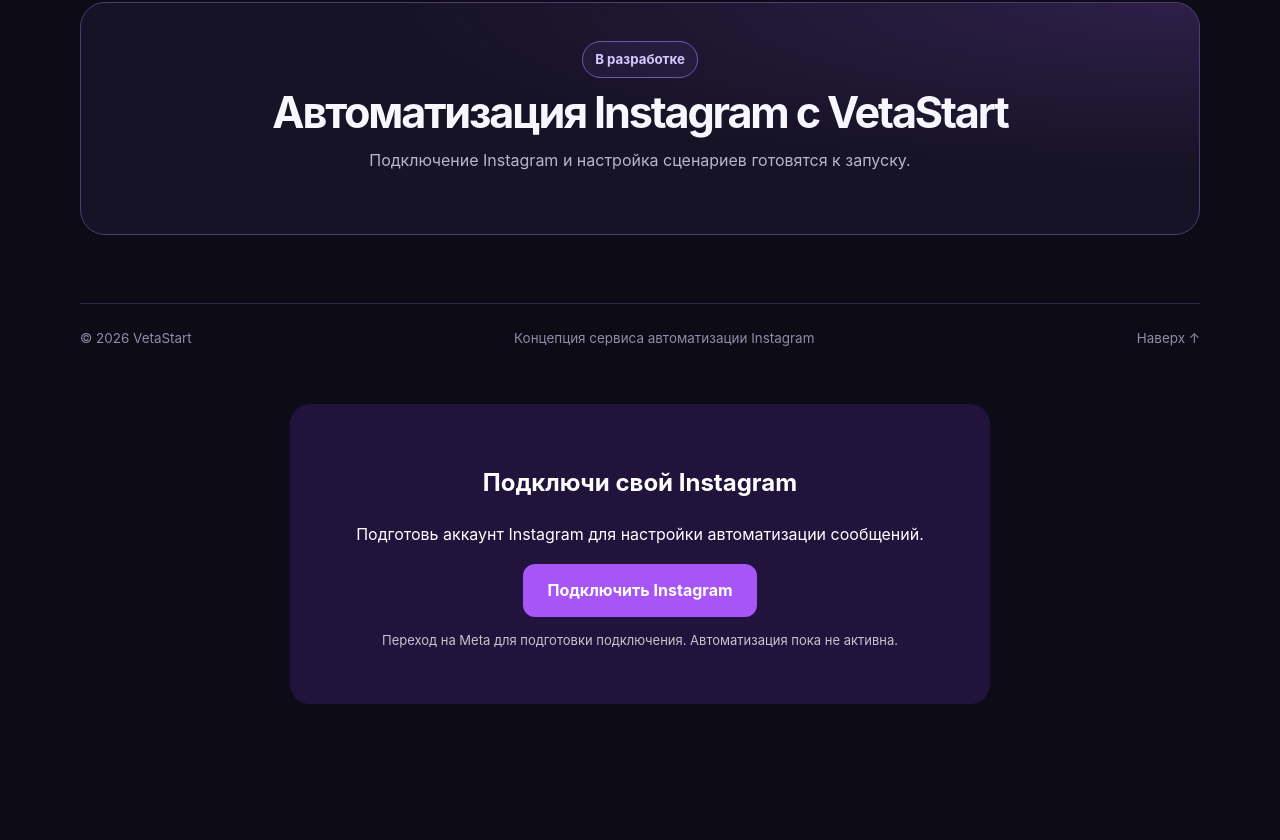
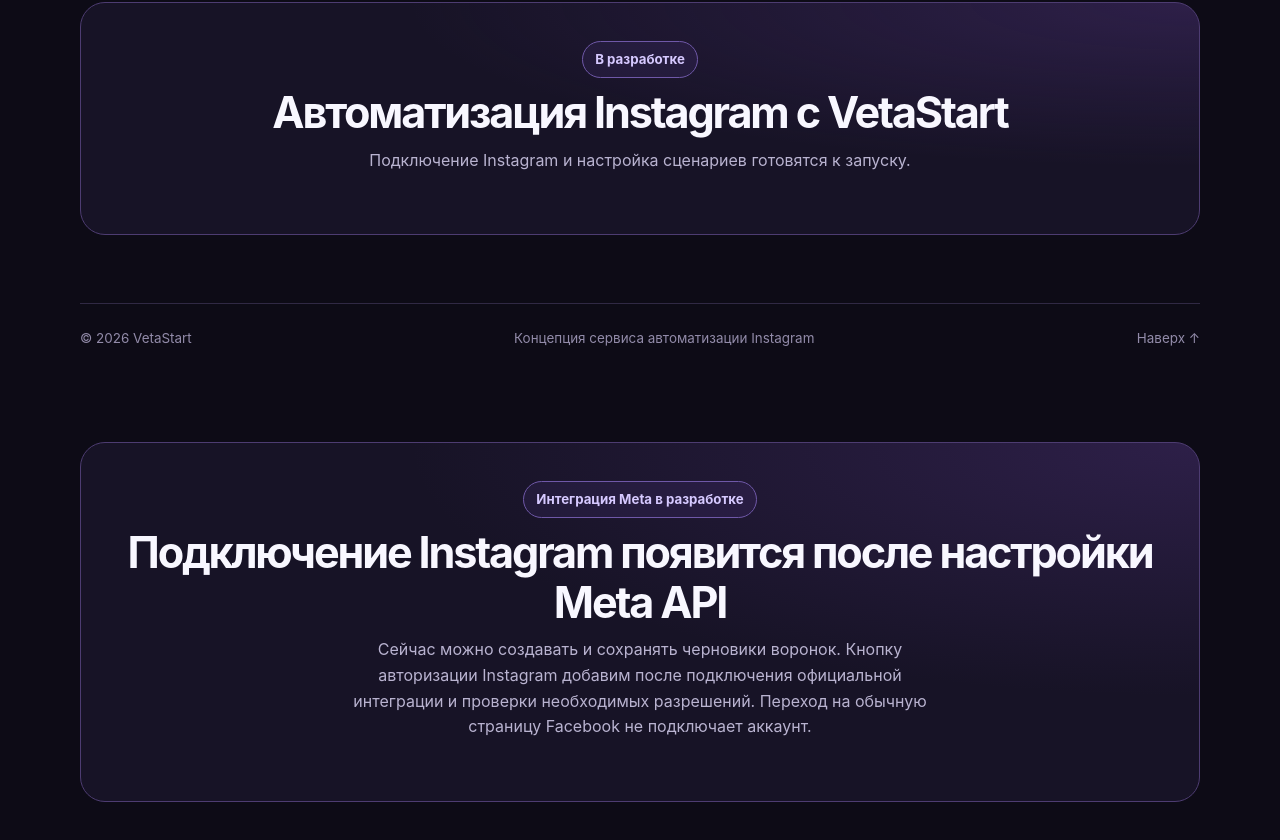
Before and after one commit to violetta181188/vetastart, a website: page index.html in a window 1280 px wide. Shown: the part 6341-7181 px from the top of the page. Before the commit the page ends 7075 px from the top, so only its background shows below. Drawn offline with Linux system fonts and the light colour scheme; no server answers.

Commit message:
Replace misleading Facebook link with honest Instagram integration status

```diff
--- a/index.html
+++ b/index.html
@@ -398,13 +398,12 @@ section[style*="background:#21133b"] a{color:#fff!important}
 
 
 
-<section style="text-align:center;padding:40px 20px;background:#21133b;color:white;border-radius:20px;margin:30px auto;max-width:700px">
-  <h2>Подключи свой Instagram</h2>
-  <p>Подготовь аккаунт Instagram для настройки автоматизации сообщений.</p>
-  <a href="https://www.facebook.com/" target="_blank" rel="noopener noreferrer" style="display:inline-block;background:#a855f7;color:white;padding:14px 24px;border-radius:12px;text-decoration:none;font-weight:bold">
-    Подключить Instagram
-  </a>
-  <p style="font-size:13px;opacity:.75">Переход на Meta для подготовки подключения. Автоматизация пока не активна.</p>
+<section class="section wrap" aria-label="Интеграция Instagram">
+  <div class="cta">
+    <div class="eyebrow">Интеграция Meta в разработке</div>
+    <h2>Подключение Instagram появится после настройки Meta API</h2>
+    <p>Сейчас можно создавать и сохранять черновики воронок. Кнопку авторизации Instagram добавим после подключения официальной интеграции и проверки необходимых разрешений. Переход на обычную страницу Facebook не подключает аккаунт.</p>
+  </div>
 </section>
 
 <script>
```
